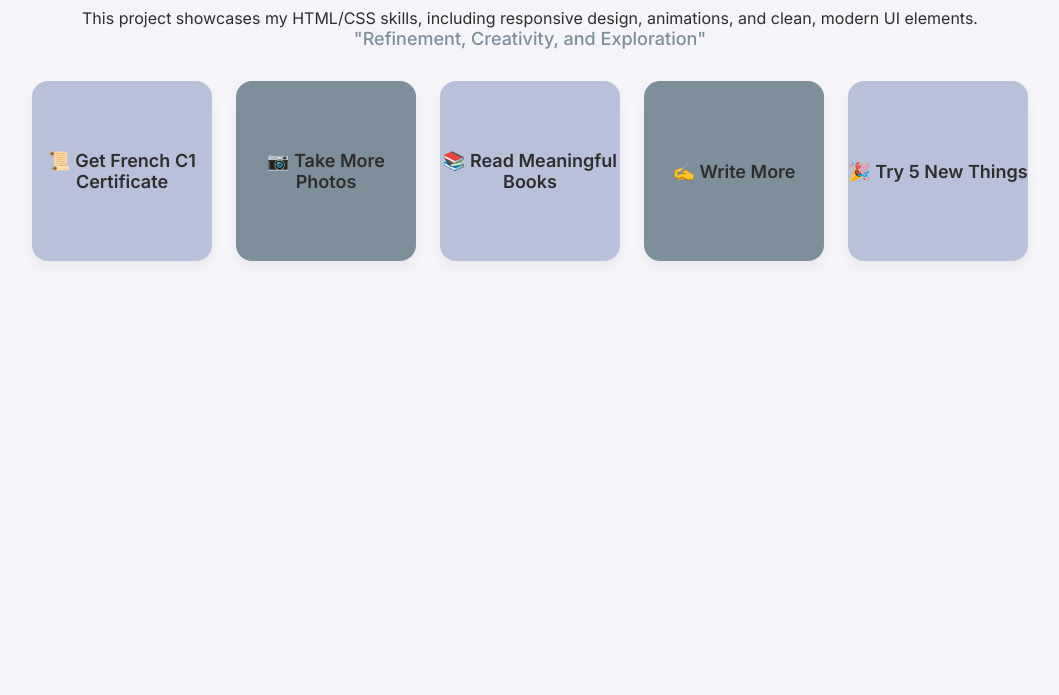
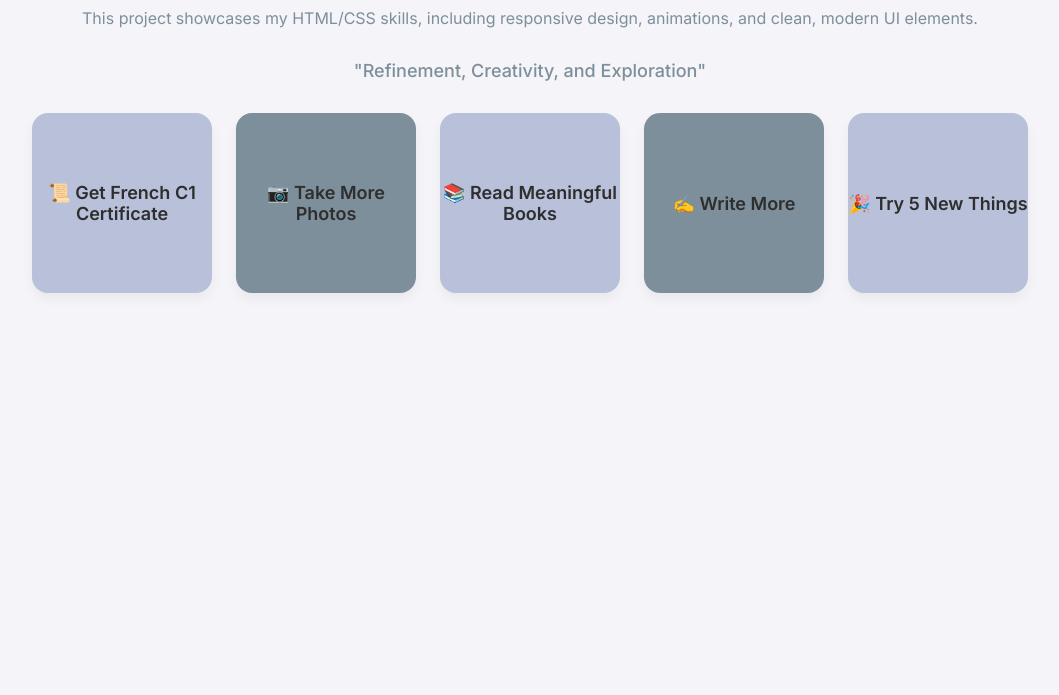
Before and after one commit to jiwon-lieb/my_page, a plain HTML site: page index.html in a window 1280 px wide. Shown: the part 105-800 px from the top of the page, without its empty margins (110-1169 px from the left). Drawn offline with Linux system fonts and the light colour scheme.

Commit message:
Update index.html

```diff
--- a/index.html
+++ b/index.html
@@ -44,6 +44,18 @@
             justify-content: center;
             flex-wrap: wrap;
             gap: 24px;
+        }
+
+        .project-msg {
+            font-size: 16px;
+            color: #7D8F9B;
+            margin-bottom: 32px; /* Adds space below the project message */
+        }
+
+        .msg {
+            font-size: 18px;
+            color: #7D8F9B;
+            margin-top: 16px; /* Adds space above the tagline */
         }
 
         .bucket {
@@ -97,15 +109,12 @@
 
 <body>
 
-    <!-- Title -->
     <h1 class="title">2025 Resolutions</h1>
 
     <p class="project-msg">This project showcases my HTML/CSS skills, including responsive design, animations, and clean, modern UI elements.</p>
 
-    <!-- Tagline -->
     <p class="msg">"Refinement, Creativity, and Exploration"</p>
 
-    <!-- Resolutions -->
     <div class="row">
         <div class="bucket">📜 Get French C1 Certificate</div>
         <div class="bucket bucket-alt">📷 Take More Photos</div>
```
